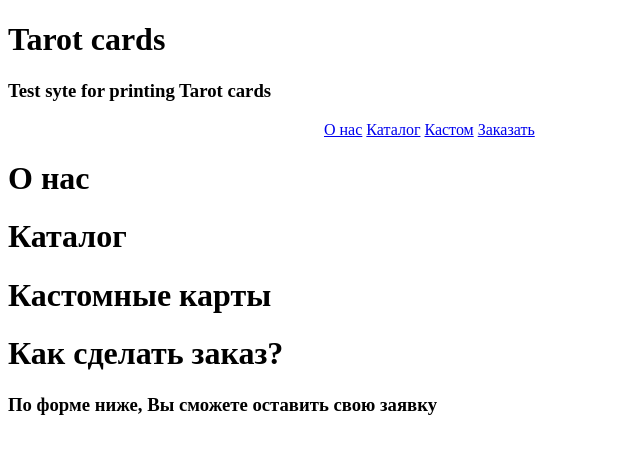
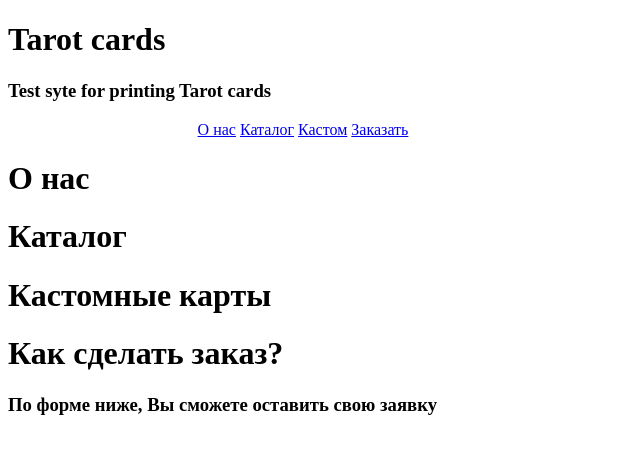
Before and after one commit to recxcam/recxcam.github.io, a plain HTML site: page index.html in a window 1280 px wide. Shown: the whole page, without its empty margins (0-640 px from the left). Drawn offline with Linux system fonts and the light colour scheme; a script that the page names is missing.

Commit message:
Update style.css
изменил % маржин для навигационного меню

```diff
--- a/style.css
+++ b/style.css
@@ -1,3 +1,3 @@
 .nav {
-margin:0 25% 0 25%;
+margin:0 15% 0 15%;
 }
```
